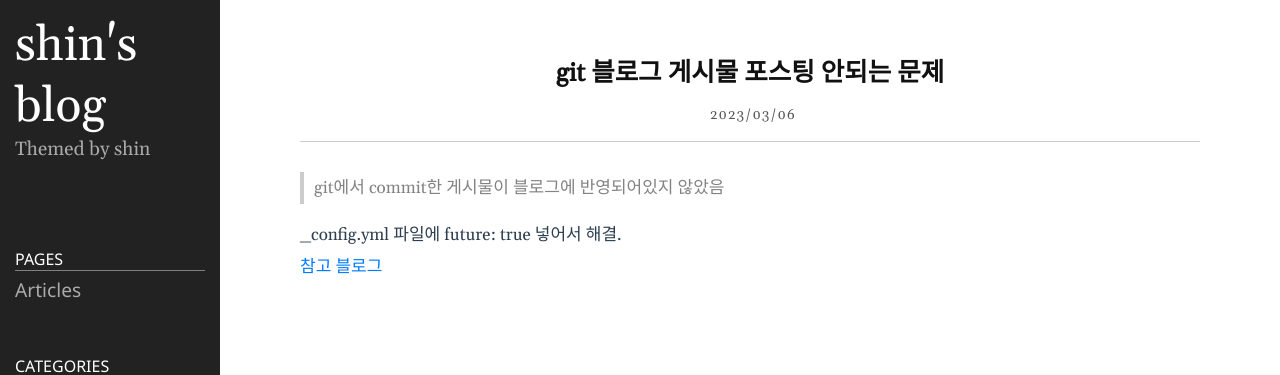
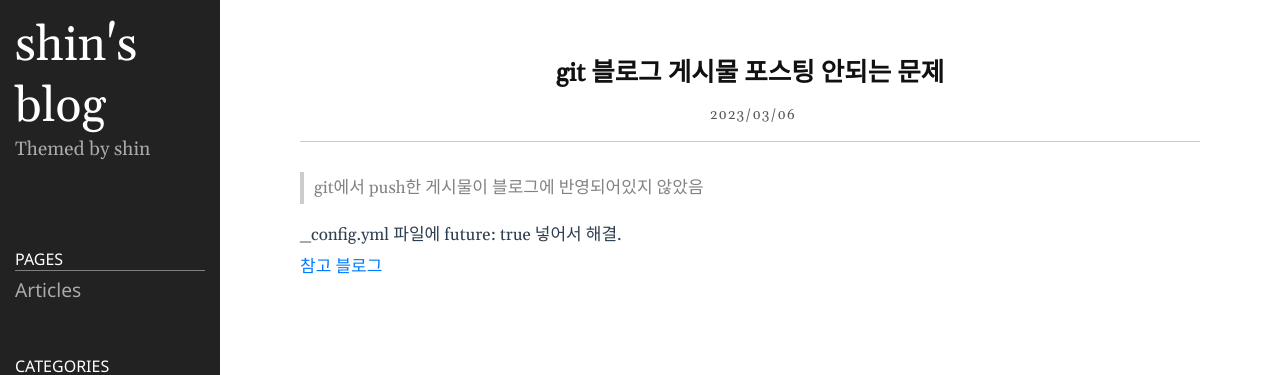
Before and after one commit to shina1221/shina1221.github.io, a Jekyll site: the page built from _posts/문제해결/2021-08-29-다른 글 쓸려고 남겨두는 서식.markdown, in a window 1280 px wide. Shown: the top 375 px of the page. Built offline with Jekyll 4.4.1, drawn with Linux system fonts in a browser that asks for light colours.

Commit message:
Update 2021-08-29-다른 글 쓸려고 남겨두는 서식.markdown

```diff
--- a/_posts/문제해결/2021-08-29-다른 글 쓸려고 남겨두는 서식.markdown
+++ b/_posts/문제해결/2021-08-29-다른 글 쓸려고 남겨두는 서식.markdown
@@ -4,7 +4,7 @@ title: git 블로그 게시물 포스팅 안되는 문제
 date: 2023-03-06 19:20:23 +0900
 category: problem_solving
 ---
-> git에서 commit한 게시물이 블로그에 반영되어있지 않았음
+> git에서 push한 게시물이 블로그에 반영되어있지 않았음
 
 _config.yml 파일에 future: true 넣어서 해결.
 
```
